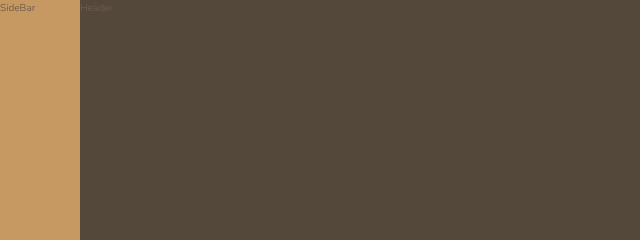
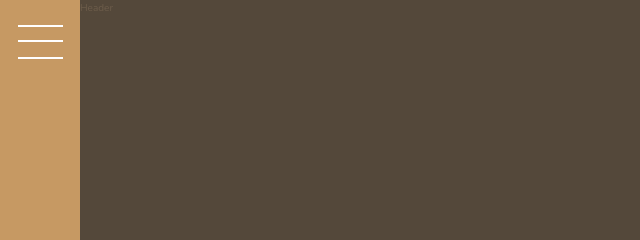
Before and after one commit to nikkisato/Nexter-Project, a website: page index.html in a window 1280 px wide. Shown: the top 240 px of the page, 0-640 px from the left. Drawn offline with nearby package versions, Linux system fonts and the light colour scheme.

Commit message:
finished sidebar

```diff
--- a/index.html
+++ b/index.html
@@ -15,7 +15,9 @@
     <title>nexter &mdash; your home, your freedom</title>
   </head>
   <body class="container">
-    <div class="sidebar">SideBar</div>
+    <div class="sidebar">
+        <button class="nav-btn"></button>
+    </div>
     <header class="header">Header</header>
 
     <div class="realtors">Top 3 Realtors</div>
--- a/sass/_sidebar.scss
+++ b/sass/_sidebar.scss
@@ -2,4 +2,33 @@
   background-color: $color-primary;
   grid-column: sidebar-start / sidebar-end;
   grid-row: 1 / -1;
+
+  display: flex;
+  justify-content: center;
 }
+
+.nav-btn {
+  border-radius: none;
+  border: none;
+  background-color: #fff;
+  height: 2px;
+  width: 4.5rem;
+  margin-top: 4rem;
+
+  &::before,
+  &::after {
+    background-color: #fff;
+    height: 2px;
+    width: 4.5rem;
+    content: '';
+    display: block;
+  }
+
+  &::before {
+    transform: translateY(-1.5rem);
+  }
+
+  &::after {
+    transform: translateY(1.5rem);
+  }
+}
```
Also changed, not shown: css/style.css.
